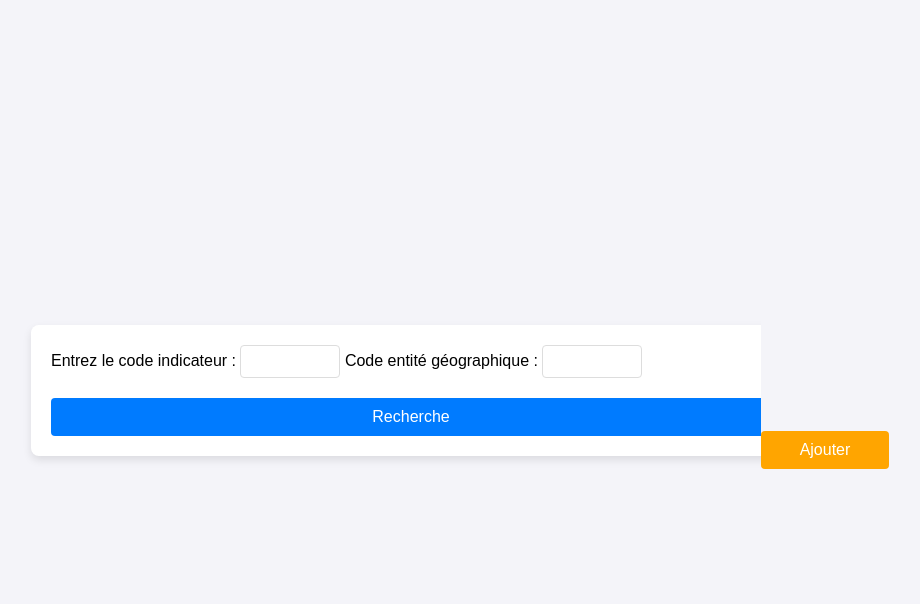
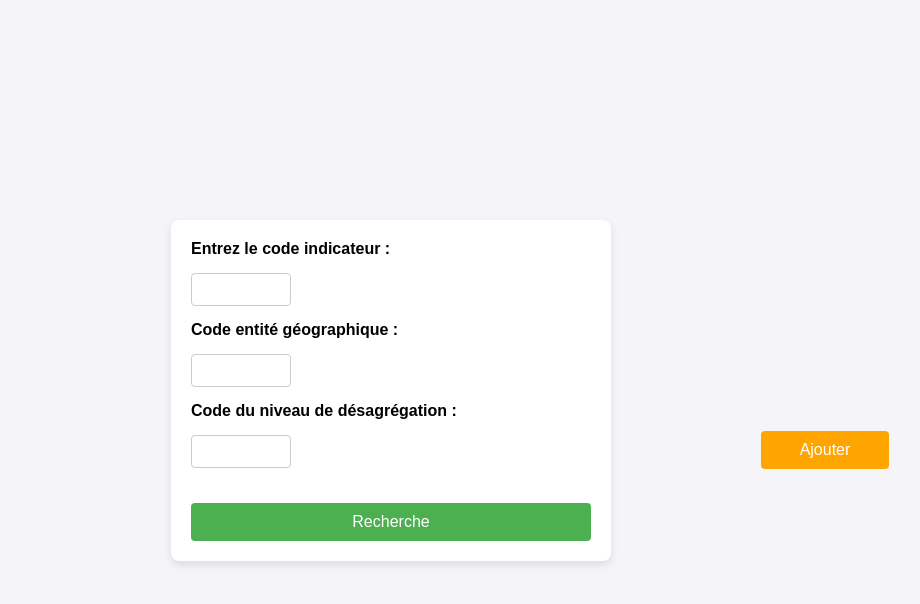
Before and after one commit to Thisbite/flask-application-indicateurs, a Flask app: page / in a window 1280 px wide. Shown: the top 604 px of the page, without its empty margins (185-1105 px from the left). Run offline with Flask 3, Linux system fonts and the light colour scheme; data that the repository does not hold is empty.

Commit message:
Sauvegarde 2

```diff
--- a/app.py
+++ b/app.py
@@ -24,23 +24,34 @@ logging.basicConfig(level=logging.DEBUG)
 
 @app.route('/', methods=['GET', 'POST'])
 def index():
-    nom_groupe_age = ag.get_groupe_age()
-
+    nom_groupe_age = []
+    nom_primaire=[]
+    nom_entite = ""
     nom_ind = None
     id_entite = None
+    mon_id_indicateur = None
     id_code_entite = None
     id_indicateur = None
-    nom_entite = ""
 
     if request.method == 'POST':
-        # Récupère le code indicateur et le code entité saisi par l'utilisateur
         id_indicateur = request.form.get('id_indicateur')
         id_code_entite = request.form.get('id_code_entite')
+        id_niveau_desagregation = request.form.get('id_niveau_desagregation')
 
-        if id_indicateur:
-            # Utilisation de la fonction get_indicators avec la valeur saisie
+        if id_indicateur and id_niveau_desagregation:
             indicator = ag.get_indicators(id_indicateur)
             entite_geog = ag.get_geographical_entity_name(id_code_entite)
+            id_desagregation, nom_desagregation = ag.get_niveau_desagregation(id_niveau_desagregation)
+
+            # Déterminez les données spécifiques à afficher en fonction du niveau de désagrégation
+            if id_niveau_desagregation == "1":
+                nom_groupe_age = ag.get_groupe_age()
+            elif id_niveau_desagregation == "2":
+                # Remplacez None par une fonction appropriée pour ce niveau
+                nom_groupe_age = ag.get_sexes()
+            elif id_niveau_desagregation == "3":
+                nom_primaire = ag.get_niveau_primaire()
+            # Ajoutez ici d'autres conditions pour d'autres niveaux de désagrégation.
 
             if indicator:
                 mon_id_indicateur, nom_ind = indicator
@@ -49,8 +60,16 @@ def index():
             if entite_geog:
                 id_entite, nom_entite = entite_geog
 
-    return render_template('index.html', nom_groupe_age=nom_groupe_age, nom_ind=nom_ind, id_entite=id_entite,
-                           nom_entite=nom_entite, id_code_entite=id_code_entite, id_indicateur=id_indicateur)
+    return render_template('index.html',
+                           nom_groupe_age=nom_groupe_age,
+                           nom_primaire=nom_primaire,
+                           nom_ind=nom_ind,
+                           id_entite=id_entite,
+                           nom_entite=nom_entite,
+                           id_code_entite=id_code_entite,
+                           id_indicateur=id_indicateur)
+
+
 
 @app.route('/submit', methods=['POST'])
 def submit():
@@ -82,7 +101,7 @@ def submit():
                               sous_prefecture_id=sous_prefecture_id, region_id=region_id, department_id=department_id, annee=annee)
 
     # Ajout d'un message flash pour informer l'utilisateur
-    flash(f"Form submitted successfully! Annee: {annee}, Indicateur ID: {mon_id_indicateur}, Entite ID: {id_code_entite}")
+    flash("Données envoyées avec succès!")
 
     # Redirection vers la route d'affichage du formulaire
     return redirect(url_for('index'))
--- a/db_queries.py
+++ b/db_queries.py
@@ -20,6 +20,28 @@ def get_indicators(id_indicateur):
         print(f"Exception in get_indicators: {e}")
         return None
     return indicators
+
+
+def get_niveau_desagregation(code):
+    try:
+        with cf.create_connection() as conn:
+            cursor = conn.cursor()
+            query = "SELECT id, nom_niveau_desagregation FROM niveau_desagregation WHERE id = %s"
+            cursor.execute(query, (code,))
+            result = cursor.fetchone()
+
+            if result:
+                id, nom_niveau = result
+                return id, nom_niveau
+            else:
+                return None, "Niveau de désagrégation non trouvé"
+
+    except mysql.connector.Error as e:
+        print(f"Database error: {e}")
+        return None, f"Erreur de la base de données : {e}"
+    except Exception as e:
+        print(f"Exception in get_niveau_desagregation: {e}")
+        return None, f"Exception: {e}"
 
 
 def get_sexes():
--- a/static/css/styles.css
+++ b/static/css/styles.css
@@ -137,3 +137,46 @@ button[type="submit"]:hover {
     border-radius: 5px;
     margin-bottom: 10px;
 }
+
+
+
+/* Ajoutez ce code à votre fichier CSS (styles.css) */
+.form-container2 {
+    display: flex;
+    flex-direction: column;
+    gap: 15px; /* Espacement entre les éléments */
+    max-width: 400px; /* Largeur maximale du formulaire */
+    margin: 0 auto; /* Centrer le formulaire horizontalement */
+}
+
+.form-container2 label {
+    font-weight: bold; /* Mettre en gras les étiquettes */
+}
+
+.form-container2 input {
+    padding: 8px; /* Ajouter du padding aux champs */
+    border: 1px solid #ccc; /* Ajouter une bordure grise */
+    border-radius: 4px; /* Coins arrondis */
+}
+
+.form-container2 button {
+    padding: 10px;
+    background-color: #4CAF50; /* Couleur du bouton */
+    color: white;
+    border: none;
+    border-radius: 4px;
+    cursor: pointer;
+}
+
+.form-container2 button:hover {
+    background-color: #45a049; /* Changer la couleur au survol */
+}
+
+.form-container2 {
+    background-color: #ffffff; /* Fond blanc pour le formulaire */
+    padding: 20px; /* Espacement interne */
+    border-radius: 8px; /* Coins arrondis */
+    box-shadow: 0 4px 8px rgba(0, 0, 0, 0.1); /* Ombre légère pour l'effet d'élévation */
+    margin-bottom: 20px; /* Espacement en bas entre les formulaires */
+    width: 100%; /* Prend toute la largeur disponible */
+}
--- a/templates/index.html
+++ b/templates/index.html
@@ -9,15 +9,20 @@
 <body>
 <div id="form-wrapper">
     <!-- Formulaire de recherche -->
-    <form action="/" method="post" class="form-container">
+   <form action="/" method="post" class="form-container2">
     <label for="id_indicateur">Entrez le code indicateur :</label>
     <input type="text" id="id_indicateur" name="id_indicateur" required>
 
     <label for="id_code_entite">Code entité géographique :</label>
     <input type="text" id="id_code_entite" name="id_code_entite" required>
 
+    <label for="id_niveau_desagregation">Code du niveau de désagrégation :</label>
+    <input type="text" id="id_niveau_desagregation" name="id_niveau_desagregation" required>
+
     <button type="submit">Recherche</button>
+
 </form>
+
 
    {% if nom_ind %}
 <div id="duplicate-wrapper" data-nom-ind="{{ nom_ind }}" data-nom-entite="{{ nom_entite }}">
@@ -35,6 +40,8 @@
             <br>
         </div>
         <br>
+
+        {% if nom_groupe_age %}
         <ul class="align-list">
             {% for id, nom in nom_groupe_age %}
             <li>
@@ -43,11 +50,34 @@
             </li>
             {% endfor %}
         </ul>
+        {% endif %}
+
+        {% if nom_primaire %}
+        <ul class="align-list">
+            {% for id, nom in nom_primaire %}
+            <li>
+                <em>{{ nom }}</em>
+                <input type="text" name="id_{{ id }}" placeholder="Entrez une valeur">
+            </li>
+            {% endfor %}
+        </ul>
+        {% endif %}
+
+        {% if nom_cycle %}
+        <ul class="align-list">
+            {% for id, nom in nom_cycle %}
+            <li>
+                <em>{{ nom }}</em>
+                <input type="text" name="id_{{ id }}" placeholder="Entrez une valeur">
+            </li>
+            {% endfor %}
+        </ul>
+        {% endif %}
+
         <button type="submit">Envoyer</button>
     </form>
 </div>
 {% endif %}
-</div>
 
     <!-- Affichage des messages flash -->
 {% with messages = get_flashed_messages() %}
@@ -60,7 +90,12 @@
     {% endif %}
 {% endwith %}
 
+
+</div>
+
+
  <button type="button" id="add-button">Ajouter</button>
+
 
 <!-- JavaScript pour ajouter un formulaire -->
 <script>
```
Lines whose indentation alone changed are shown as unchanged.
